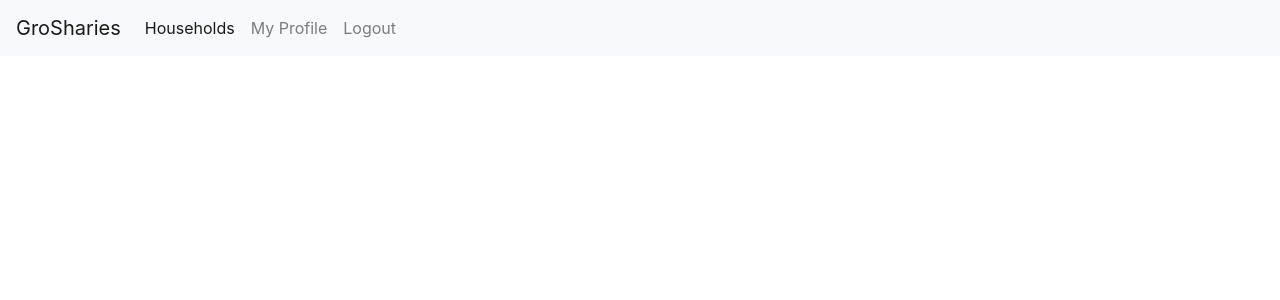
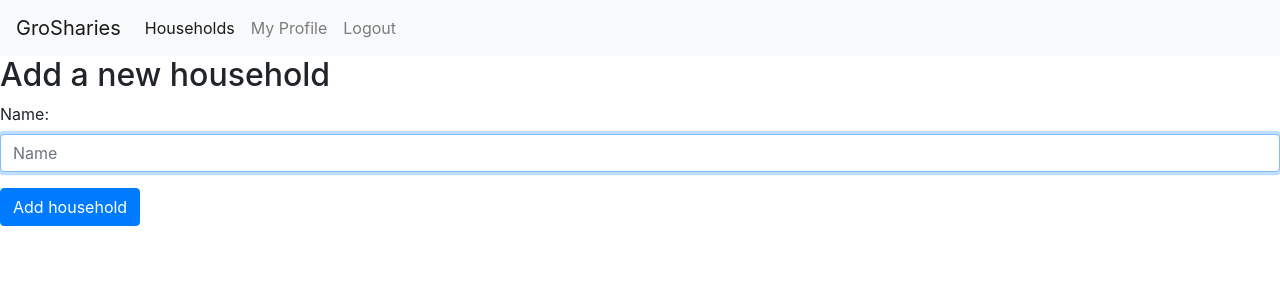
Before and after one commit to CtrlVaultDel/GroSharies, a React (Create React App) app in the folder GroSharies/client/: page /household/new in a window 1280 px wide. Shown: the top 300 px of the page. Built offline with nearby package versions, Linux system fonts and the light colour scheme; no server answers; sample sign-in values are in the browser's storage.

Commit message:
Saving today's work. Working on getting HouseholdUser Table to update when a new household is added.

```diff
--- a/GroSharies/client/src/components/ApplicationViews.js
+++ b/GroSharies/client/src/components/ApplicationViews.js
@@ -5,6 +5,7 @@ import Login from "./Login";
 import Register from "./Register";
 import HouseholdList from "./Households/HouseholdList";
 import HouseholdDetails from "./Households/HouseholdDetails";
+import HouseholdForm from "./Households/HouseholdForm";
 
 export default function ApplicationViews() {
     const { isLoggedIn } = useContext(UserContext);
@@ -36,6 +37,12 @@ export default function ApplicationViews() {
             <Route path="/household/:id(\d+)" exact>
                 {isLoggedIn ? <HouseholdDetails /> : <Redirect to="/Login" />}
             </Route>
+
+            {/* New Household Form */}
+            <Route path="/household/new" exact>
+                {isLoggedIn ? <HouseholdForm /> : <Redirect to="/Login" />}
+            </Route>
+
             </Switch>
         </main>
     );
--- a/GroSharies/client/src/components/Households/HouseholdDetails.js
+++ b/GroSharies/client/src/components/Households/HouseholdDetails.js
@@ -23,7 +23,7 @@ const HouseholdDetails = () => {
                 {householdDetail.household.name}
             </Row>
             <Row className="justify-content-md-center">
-                <Link to="/shoppingList/add" className="nav-link">
+                <Link to="/shoppingList/new" className="nav-link">
                     New Shopping List
                 </Link>
             </Row>
--- /dev/null
+++ b/GroSharies/client/src/components/Households/HouseholdForm.js
@@ -0,0 +1,66 @@
+import React, { useContext, useState } from "react";
+import { HouseholdContext } from "../../providers/HouseholdProvider";
+
+const HouseholdForm = () => {
+    const { saveHousehold } = useContext(HouseholdContext);
+    const [isLoading, setIsLoading] = useState(false);
+    const [household, setHousehold] = useState({name: ""});
+
+    // Handles updating the state of household as the user updates the form
+    const handleInput = event => {
+        const newHousehold = { ...household };
+        newHousehold[event.target.id] = event.target.value;
+        setHousehold(newHousehold);
+    }
+
+    const handleSave = () => {
+        if(household.name === "") return window.alert("Please enter a household name");
+
+        // Disable the save button until finished
+        setIsLoading(true)
+
+        // Save the household object to the database
+        saveHousehold({
+            name: household.name
+        });
+    }
+
+    return (
+        <>
+            <form className="householdForm">
+                <h2 className="householdForm-title">Add a new household</h2>
+
+                {/* Name Input */}
+                <fieldset>
+                    <div className="form-group">
+                        <label htmlFor="title">Name: </label>
+                        <input
+                            type="text"
+                            id="name"
+                            onChange={handleInput}
+                            required
+                            autoFocus
+                            className="form-control"
+                            placeholder="Name"
+                            value={household.name}
+                        />
+                    </div>
+                </fieldset>
+
+                {/* Save Button */}
+                <button
+                    className="btn btn-primary"
+                    disabled={isLoading}
+                    onClick={(event) => {
+                    event.preventDefault();
+                    handleSave();
+                    }}
+                >
+                    Add household
+                </button>
+            </form>
+        </>
+        );
+}
+
+export default HouseholdForm
--- a/GroSharies/client/src/components/Households/HouseholdList.js
+++ b/GroSharies/client/src/components/Households/HouseholdList.js
@@ -15,7 +15,7 @@ const HouseholdList = () => {
     return (
     <Container>
         <Row className="justify-content-md-center">
-            <Link to="/household/add" className="nav-link">
+            <Link to="/household/new" className="nav-link">
                 New Household
             </Link>
         </Row>
@@ -26,6 +26,6 @@ const HouseholdList = () => {
         </Row>
     </Container>
     );
-    };
+};
 
     export default HouseholdList;
```
Also changed, not shown: 2 other files (tests, documents, lock files or other folders).
